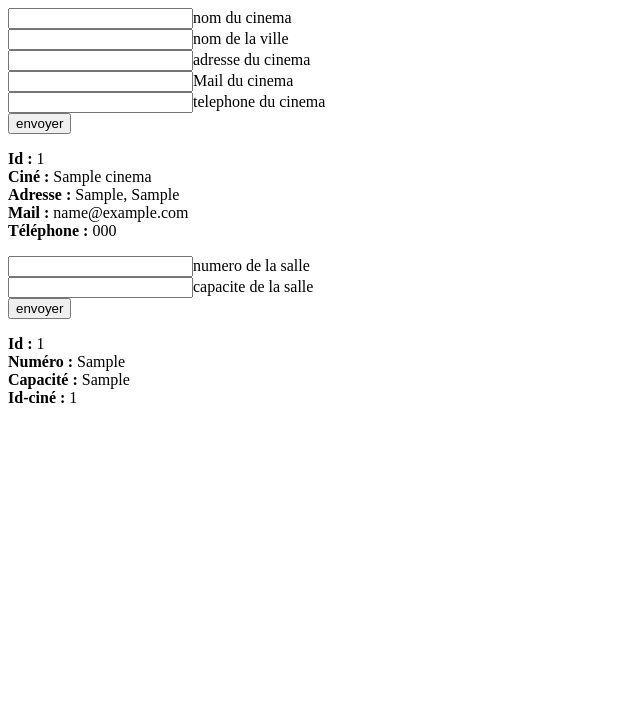
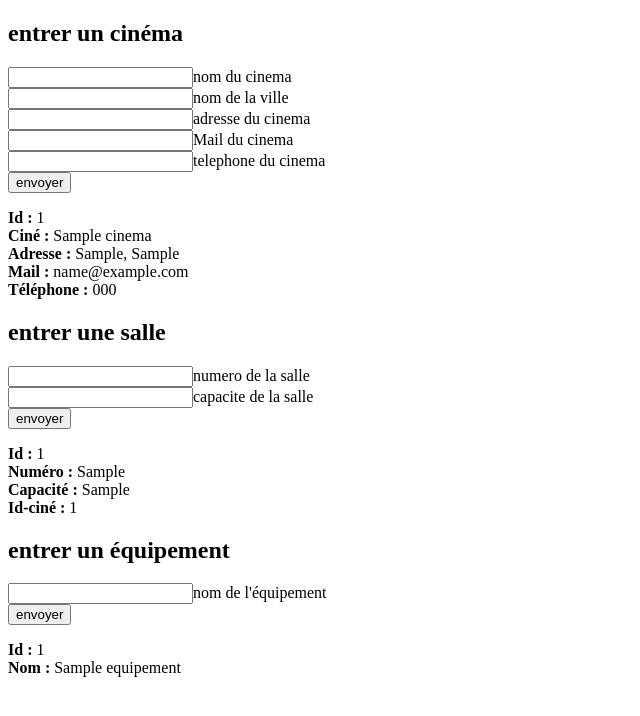
Before and after one commit to Mat08251/exophp, a PHP site: page / in a window 1280 px wide. Shown: the top 716 px of the page, without its empty margins (0-640 px from the left). Run offline with PHP 8.4, Linux system fonts and the light colour scheme; tables that the repository leaves empty or names only in its code hold one stand-in row (values such as "Sample post").

Commit message:
ajout-equipement

```diff
--- a/index.php
+++ b/index.php
@@ -8,6 +8,8 @@
         <link rel="stylesheet" href="">
     </head>
     <body>
+
+        <h2>entrer un cinéma</h2>
         <form method="post" action="bdd_post.php">
            <input type="text" name="nom_cinema" id="nom_cinema" /><label for="nom_cinema">nom du cinema</label></br>
            <input type="text" name="ville_cinema" id="ville_cinema" /><label for="ville_cinema">nom de la ville</label></br>
@@ -47,10 +49,13 @@
         $reponse->closeCursor();
         ?>
 
+
+
+        <h2>entrer une salle</h2>
         <form method="post" action="traitement-salle.php">
-        <input type="text" name="numero_salle" id="numero_salle" /><label for="numero_salle">numero de la salle</label></br>
-        <input type="text" name="capacite_salle" id="capacite_salle" /><label for="capacite_salle">capacite de la salle</label></br>
-        <input type="submit" value="envoyer">
+           <input type="text" name="numero_salle" id="numero_salle" /><label for="numero_salle">numero de la salle</label></br>
+           <input type="text" name="capacite_salle" id="capacite_salle" /><label for="capacite_salle">capacite de la salle</label></br>
+           <input type="submit" value="envoyer">
         </form>
 
 
@@ -81,5 +86,41 @@
 
         $reponse->closeCursor();
         ?>
+
+
+
+
+       <h2>entrer un équipement</h2>
+        <form method="post" action="equipement.php">
+           <input type="text" name="nom_equipement" id="nom_equipement" /><label for="nom_equipement">nom de l'équipement</label></br>
+           <input type="submit" value="envoyer">
+        </form>
+
+
+        <?php
+        try
+        {
+           $bdd = new PDO('mysql:host=db5000303635.hosting-data.io;dbname=dbs296622;charset=utf8', 'dbu526549', 'n&3@Kk6H');
+        }
+        catch (Exception $e)
+        {
+            dir('Erreur : ' . $e->getMessage());
+        }
+
+        $reponse = $bdd->query('SELECT * From equipement');
+
+
+        while ($donnees = $reponse->fetch())
+        {
+        ?>
+           <p>
+           <strong>Id : </strong><?php echo $donnees['id_equipement']; ?><br />
+           <strong>Nom : </strong><?php echo $donnees['nom_equipement']; ?><br />
+           </p>
+        <?php
+        }
+
+        $reponse->closeCursor();
+        ?>
     </body>
 </html>
```
Also changed, not shown: equipement.php (added, +23 -0 lines).
